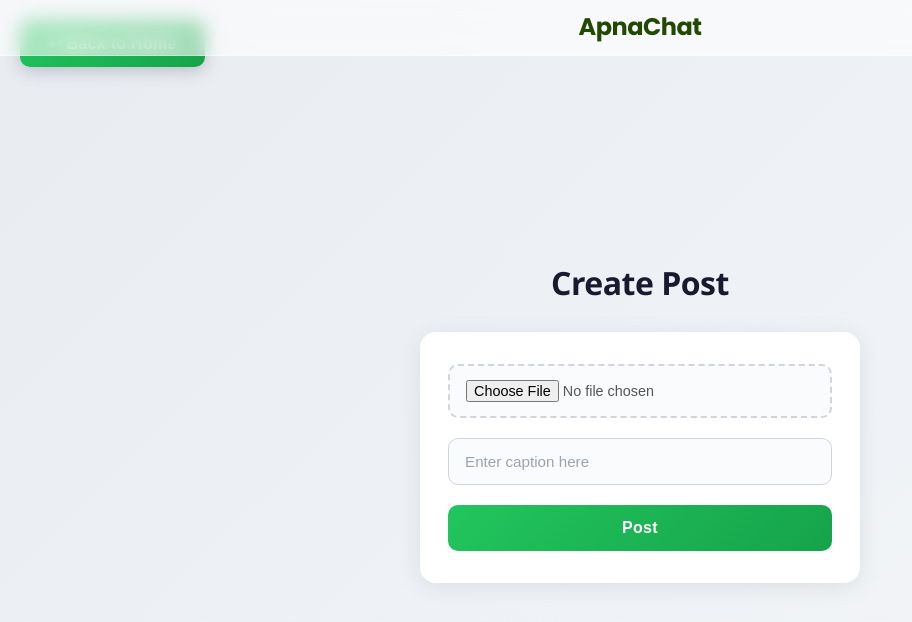
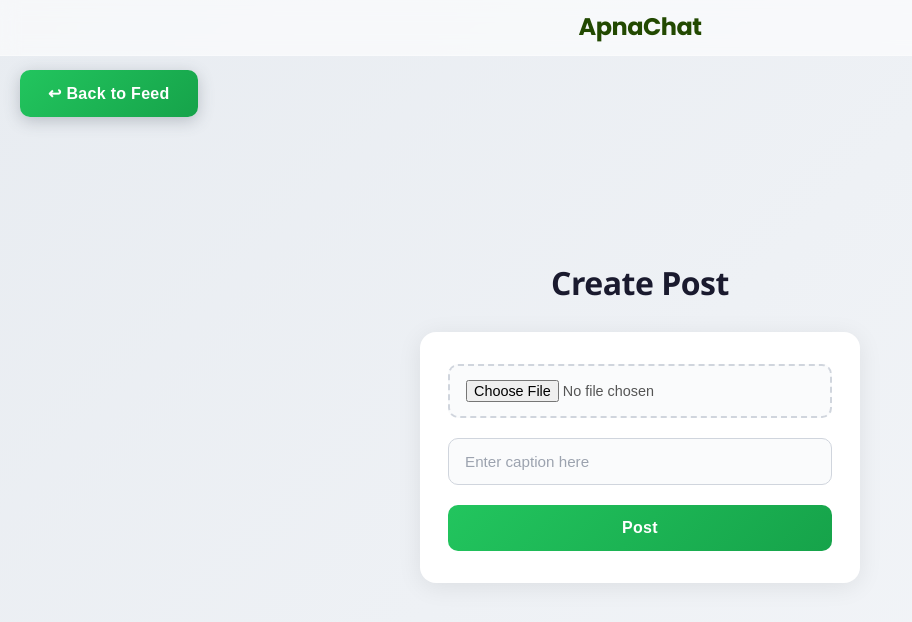
Before and after one commit to me-sayanghosh/ApnaChat, a React (Vite) app in the folder Frontend/: page /create-post in a window 1280 px wide. Shown: the top 622 px of the page, without its empty margins (0-912 px from the left). Built offline with nearby package versions, Linux system fonts and the light colour scheme.

Commit message:
fix: update back home button text and position in Create Post page

```diff
--- a/Frontend/src/index.css
+++ b/Frontend/src/index.css
@@ -35,7 +35,7 @@
 
 .back-home-btn {
   position: fixed;
-  top: 20px;
+  top: 70px;
   left: 20px;
   z-index: 100;
   padding: 10px 20px;
--- a/Frontend/src/pages/CreatePost.jsx
+++ b/Frontend/src/pages/CreatePost.jsx
@@ -34,7 +34,7 @@
 
   return (
     <section className='create-post-section'>
-        <button className='back-home-btn' onClick={() => navigate('/')}>↩ Back to Home</button>
+        <button className='back-home-btn' onClick={() => navigate('/')}>↩ Back to Feed</button>
         <h1>Create Post</h1>
 
         {loading ? (
```
